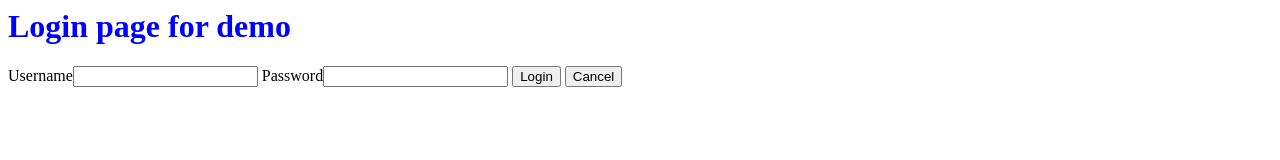
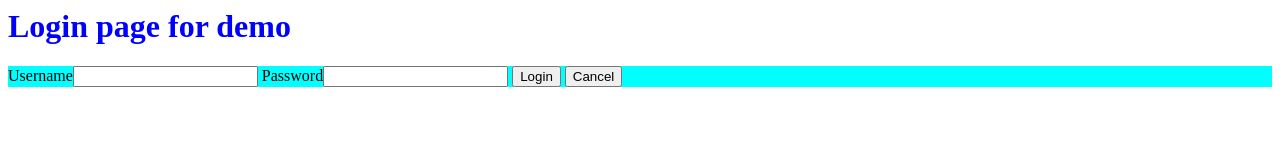
Before and after one commit to pavanashetty/get_details_user_installer, a plain HTML site: page index.html in a window 1280 px wide. Drawn offline with Linux system fonts and the light colour scheme.

Commit message:
Testing colors

```diff
--- a/css/login.css
+++ b/css/login.css
@@ -1,6 +1,6 @@
 h1 {
   color: blue;
 }
-login {
-    	background-color: black;
+form {
+    	background-color: rgb(0,255,255);
 }
```
